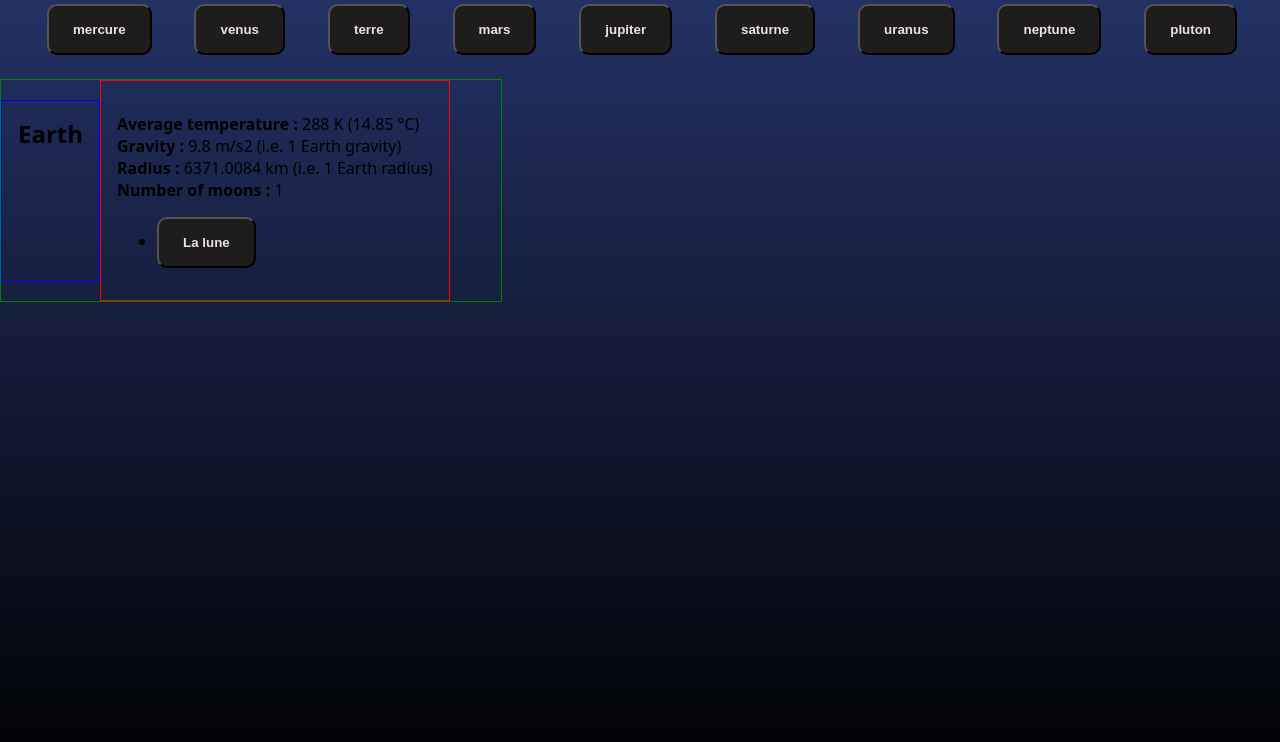
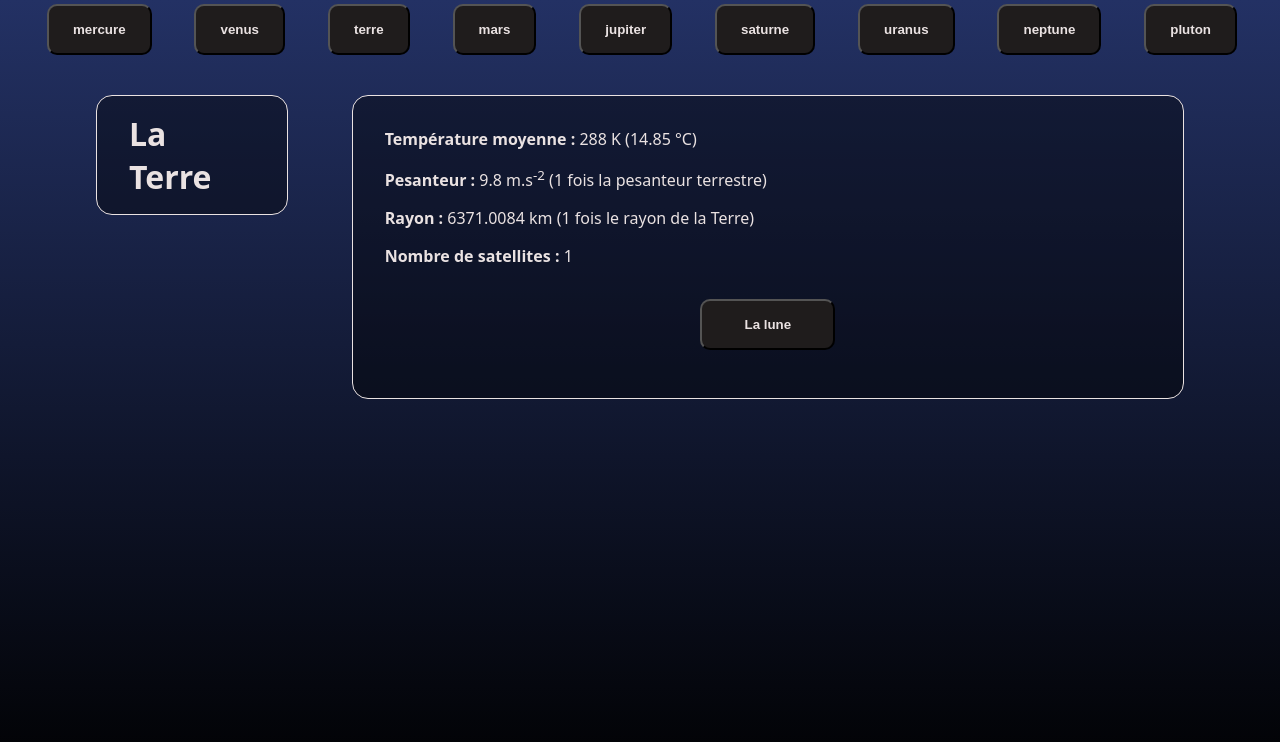
Before and after one commit to tomabadie/solar-system, a React (Vite) app: page / in a window 1280 px wide. Shown: the top 742 px of the page. Built offline with nearby package versions, Linux system fonts and the light colour scheme.

Commit message:
Update PlanetCard + roots colors

```diff
--- a/src/App.tsx
+++ b/src/App.tsx
@@ -34,10 +34,8 @@ function App() {
 
   return (
     <>
-      <main className="main-container">
         <Header changePlanet={changePlanet} />
         <PlanetCard planet={planet} changePlanet={changePlanet} />
-      </main>
     </>
   );
 }
--- a/src/components/PlanetCard/PlanetCard.css
+++ b/src/components/PlanetCard/PlanetCard.css
@@ -1,24 +1,68 @@
-article {
+.planet-card {
     width: 90%;
-    max-width: 500px ;
+    margin: 0 auto;
     display: flex;
     flex-direction: column;
-    border: 1px solid green;
+    align-items: center;
 
     h2 {
+        width: 170px;
+        display: flex;
+        justify-content: center;
+        align-items: center;
         padding: 1rem;
-        border: 1px solid blue;
+        font-size: 2rem;
+        color: var(--light-text-color);
+        background-color: var(--main-bloc-dark-color);
+        border: 1px solid var(--main-bloc-dark-border-color);
+        border-radius: 1rem;
     }
 
     .planet-data {
-        padding: 1rem;
-        text-align: left;
-        border: 1px solid red;
+        padding: 2rem;
+        width: 90%;
+        max-width: 850px;
+        display: flex;
+        flex-direction: column;
+        gap: 1rem;
+        list-style: none;
+        color: var(--light-text-color);
+        background-color: var(--main-bloc-dark-color);
+        border: 1px solid var(--main-bloc-dark-border-color);
+        border-radius: 1rem;
+
+        .moons-list {
+            padding: 1rem;
+            max-height: 300px;
+            overflow-y: auto;
+            list-style: none;
+            display: flex;
+            justify-content: center;
+            flex-wrap: wrap;
+            gap: 1rem;
+
+            button {
+                margin: 0;
+                width: 135px;
+            }
+        }
     }
 }
 
-@media screen and (width > 650px)  {
-    article {
+@media screen and (width > 992px)  {
+    .planet-card {
         flex-direction: row;
+        justify-content: center;
+        align-items: flex-start;
+
+        h2 {
+            margin: 1rem 2rem;
+            padding: 1rem 2rem;
+        }
+
+        .planet-data {
+            margin: 1rem 2rem;
+            min-width: 650px;
+        }
     }
 }
--- a/src/components/PlanetCard/PlanetCard.tsx
+++ b/src/components/PlanetCard/PlanetCard.tsx
@@ -21,20 +21,15 @@ const PlanetCard = ({ planet, changePlanet }: PlanetCardInterface) => {
   const earthGravity = 9.8;
 
   return (
-    <article>
-      <h2>{planet.englishName}</h2>
-      <section className="planet-data">
-        <p>
-          <strong>Average temperature :</strong> {planet.avgTemp} K ({Math.round((planet.avgTemp - 273.15)*100)/100} °C)
-          <br />
-          <strong>Gravity :</strong> {planet.gravity} m/s2 (i.e. {Math.round((planet.gravity / earthGravity)*100)/100} Earth gravity)
-          <br />
-          <strong>Radius :</strong> {planet.meanRadius} km (i.e. {Math.round((planet.meanRadius / earthMeanRadius)*100)/100} Earth radius)
-          <br />
-          <strong>Number of moons :</strong> {planet.moons ? planet.moons.length : "no moon"}
-        </p>
-        {planet.moons && (
-            <ul>
+    <article className="planet-card">
+      <h2>{planet.name}</h2>
+      <ul className="planet-data">
+        <li><strong>Température moyenne :</strong> {planet.avgTemp} K ({Math.round((planet.avgTemp - 273.15)*100)/100} °C)</li>
+        <li><strong>Pesanteur :</strong> {planet.gravity} m.s<sup>-2</sup> ({Math.round((planet.gravity / earthGravity)*100)/100} fois la pesanteur terrestre)</li>
+        <li><strong>Rayon :</strong> {planet.meanRadius} km ({Math.round((planet.meanRadius / earthMeanRadius)*100)/100} fois le rayon de la Terre)</li>
+        <li><strong>Nombre de satellites :</strong> {planet.moons ? planet.moons.length : 0}</li>
+        <li>{planet.moons && (
+          <ul className="moons-list">
               {planet.moons.map(el => (
                   <li key={el.moon}>
                       <button
@@ -45,9 +40,9 @@ const PlanetCard = ({ planet, changePlanet }: PlanetCardInterface) => {
                       </button>
                   </li>
               ))}
+          </ul>)}
+        </li>
       </ul>
-        )}
-      </section>
     </article>
   );
 };
--- a/src/index.css
+++ b/src/index.css
@@ -1,9 +1,9 @@
 :root {
   font-family: system-ui, Avenir, Helvetica, Arial, sans-serif;
-  --light-text-color: rgba(255, 255, 255, 1);
+  --light-text-color: rgba(234, 226, 226, 1);
   --background-dark-color: linear-gradient(#233164, black);
-  --main-bloc-dark-color: rgb(66, 66, 66);
-  --main-bloc-dark-border-color: rgba(30, 30, 30, 1);
+  --main-bloc-dark-color: rgba(0, 0, 0, 0.4);
+  --main-bloc-dark-border-color: rgba(234, 226, 226, 1);
 }
 
 body {
```
Lines whose indentation alone changed are shown as unchanged.
